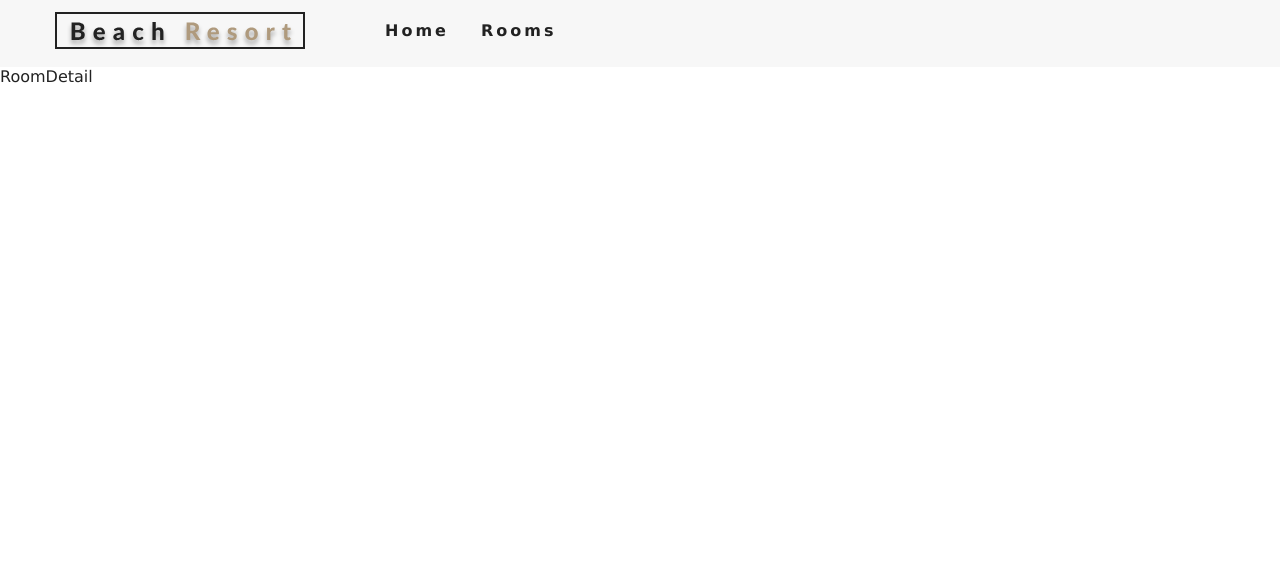
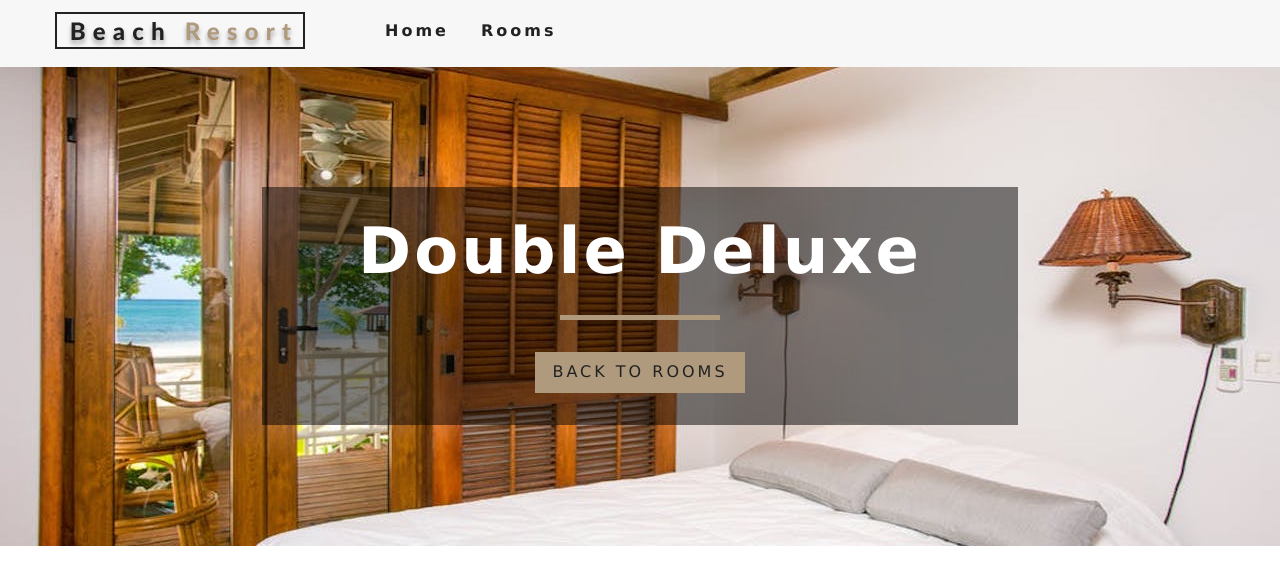
Before and after one commit to arminsheibak/Beach-Hotel, a React (Vite) app: page /rooms/double-deluxe in a window 1280 px wide. Shown: the top 584 px of the page. Built offline with nearby package versions, Linux system fonts and the light colour scheme.

Commit message:
made the hero background dynamic

```diff
--- a/src/components/Hero.tsx
+++ b/src/components/Hero.tsx
@@ -2,11 +2,12 @@ import { ReactNode } from "react";
 
 interface Props {
   heroClass?: string;
+  backgroundImageUrl?: string
   children: ReactNode;
 }
 
-const Hero = ({ heroClass='defaultHero', children }: Props) => {
-  return <header className={heroClass}>{children}</header>;
+const Hero = ({ heroClass='defaultHero', children, backgroundImageUrl }: Props) => {
+  return <header style={backgroundImageUrl ? {backgroundImage: `url("${backgroundImageUrl}")`} : {}} className={heroClass}>{children}</header>;
 };
 
 export default Hero;
--- a/src/pages/RoomDetail.tsx
+++ b/src/pages/RoomDetail.tsx
@@ -1,7 +1,30 @@
+import { useContext } from "react";
+import { Link, useParams } from "react-router-dom"
+import RoomsContext from "../contexts/roomsContext";
+import Hero from "../components/Hero";
+import Banner from "../components/Banner";
 
 const RoomDetail = () => {
+  const {rooms} = useContext(RoomsContext)
+  const {slug} = useParams();
+  const room = rooms.find(room => room.fields.slug === slug)
+
+  if (!room) {
+    return (
+      <Hero>
+      <Banner title="404" subtitle="Room not Found" >
+        <Link to='/rooms' className="btn-primary" >Back to Rooms</Link>
+      </Banner>
+    </Hero>
+    )
+  }
+
   return (
-    <div>RoomDetail</div>
+    <Hero heroClass="roomsHero" backgroundImageUrl={room.fields.images[0].fields.file.url} >
+      <Banner title={room.fields.name}>
+      <Link to='/rooms' className="btn-primary" >Back to Rooms</Link>
+      </Banner>
+    </Hero>
   )
 }
 
```
